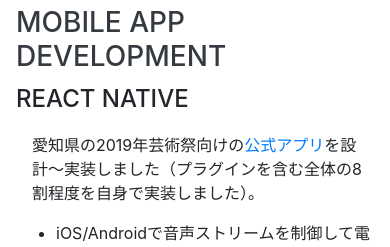
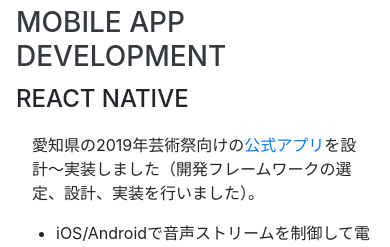
Before and after one commit to flipfrog/flipfrog.github.io, a website with bundled scripts: page index.html in a window 390 px wide. Shown: the part 2860-3107 px from the top of the page. Built offline with nearby package versions, Linux system fonts and the light colour scheme; files whose address does not match are found by name; a web font is replaced by a local one.

Commit message:
fix mobile development section.

```diff
--- a/index.html
+++ b/index.html
@@ -352,7 +352,7 @@
             <h3>Mobile App Development</h3>
             <div class="subheading mb-3">React Native</div>
             <p class="ml-3">
-              愛知県の2019年芸術祭向けの<a href="https://applion.jp/iphone/app/1466739229/">公式アプリ</a>を設計〜実装しました（プラグインを含む全体の8割程度を自身で実装しました）。
+              愛知県の2019年芸術祭向けの<a href="https://applion.jp/iphone/app/1466739229/">公式アプリ</a>を設計〜実装しました（開発フレームワークの選定、設計、実装を行いました）。
             </p>
             <ul>
               <li>iOS/Androidで音声ストリームを制御して電話の受話口から作品紹介音声を出力するためのプラグインの作成</li>
```
